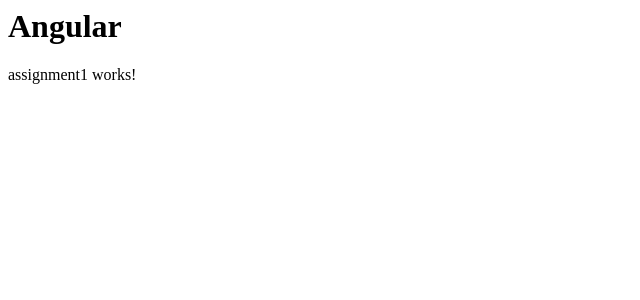
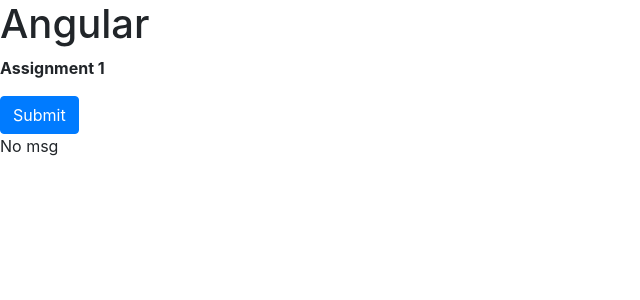
Before and after one commit to saraang/angular-assignment-all, an Angular app: page / in a window 1280 px wide. Shown: the top 300 px of the page, without its empty margins (0-640 px from the left). Built offline with nearby package versions, Linux system fonts and the light colour scheme.

Commit message:
String Interpolation, Property Binding & Event Binding

```diff
--- a/src/app/assignment1/assignment1.component.html
+++ b/src/app/assignment1/assignment1.component.html
@@ -1,3 +1,8 @@
 <p>
-assignment1 works!
+  <b>Assignment 1</b>
 </p>
+<!-- Property Binding & Event Binding -->
+<button class="btn btn-primary" [disabled]="!allow" (click)="executeMethod()">Submit</button>
+<br>
+<!--<p [innerText]="allow"></p>-->
+<p>{{msg}}</p>
--- a/src/app/assignment1/assignment1.component.ts
+++ b/src/app/assignment1/assignment1.component.ts
@@ -7,9 +7,20 @@
 })
 export class Assignment1Component implements OnInit {
 
-  constructor() { }
+  allow = false;
+  msg = 'No msg';
+  constructor() {
+    setTimeout(() => {
+      this.allow = true;
+     }, 2000)
+  }
 
   ngOnInit() {
   }
 
+  executeMethod(){
+    console.log("Hi");
+    this.msg = 'Msg from TS!';
+  }
+
 }
--- a/src/styles.css
+++ b/src/styles.css
@@ -1 +1,2 @@
 /* Add application styles & imports to this file! */
+@import url(https://unpkg.com/bootstrap@4.1.0/dist/css/bootstrap.min.css)
```
